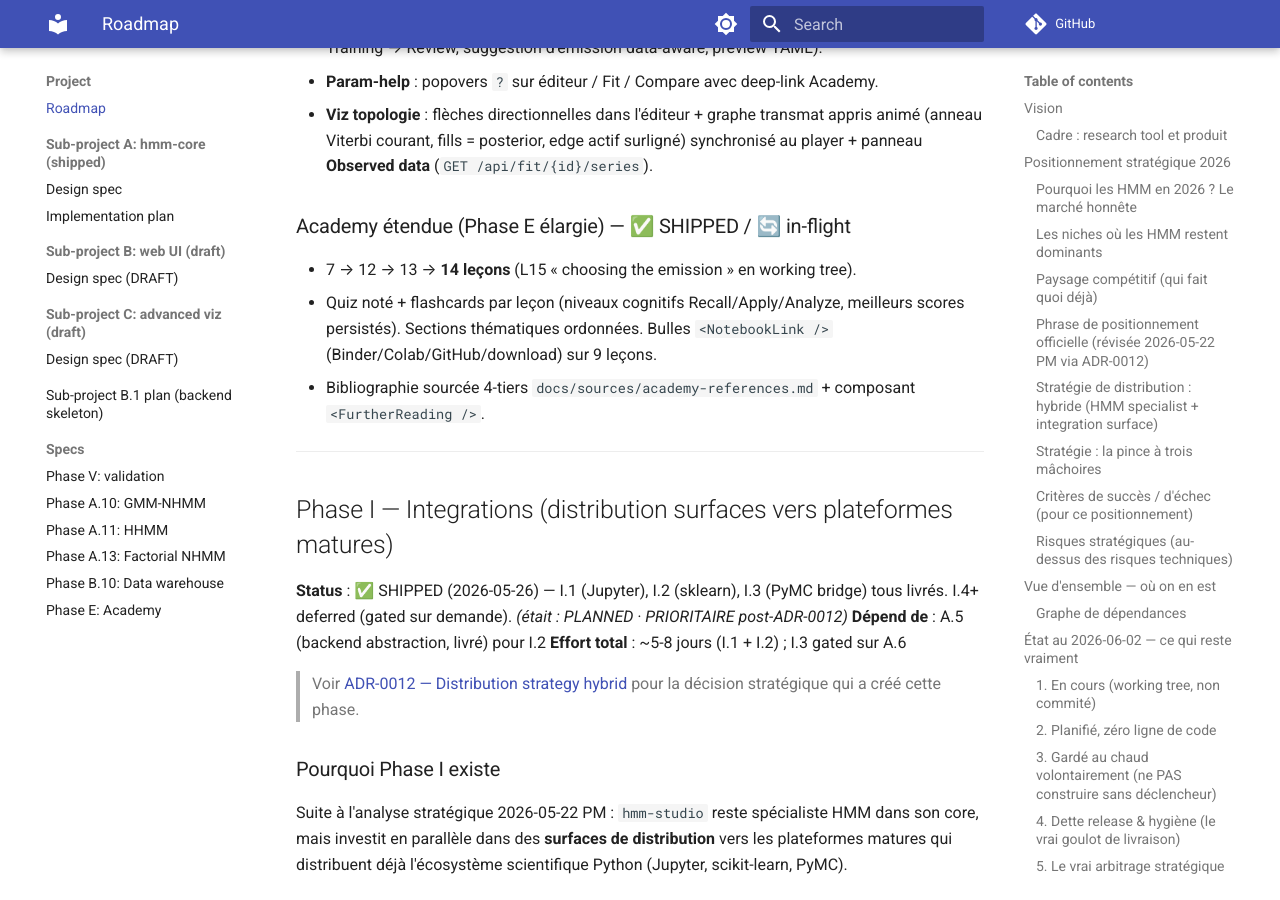
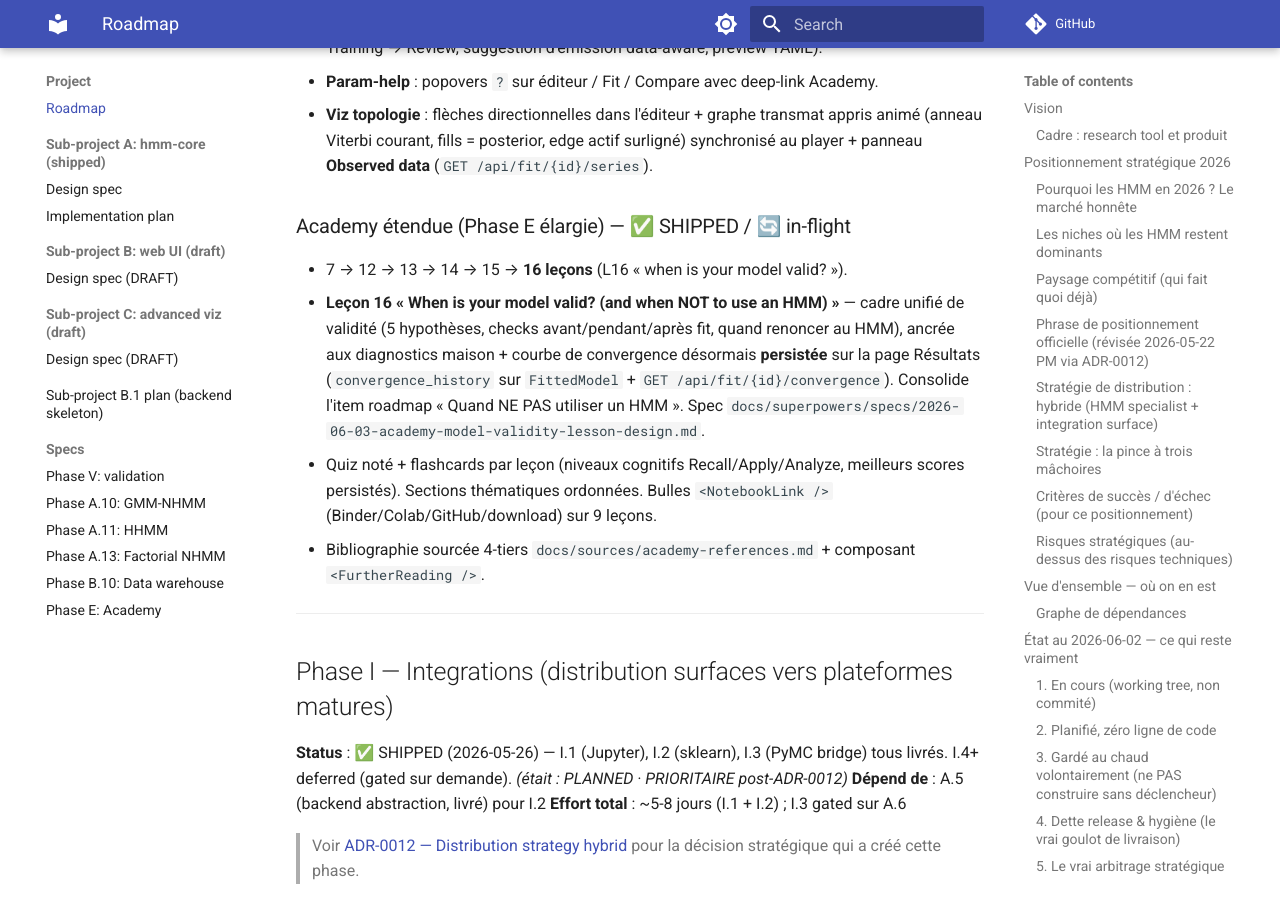
Before and after one commit to RoJLD/HMMstudio, an MkDocs documentation site: the page built from docs/roadmap.md, in a window 1280 px wide and 900 px high, scrolled down 26682 px. Built offline with MkDocs 1.6.1 and Material for MkDocs 9.7.7, drawn with Linux system fonts in a browser that asks for light colours; comment, search, counter and statistics services are not loaded; some of the changed text lies outside the part shown.

Commit message:
docs(roadmap): record lesson-16 + persisted convergence trace
Co-Authored-By: Claude Opus 4.8 <noreply@anthropic.com>

```diff
--- a/docs/roadmap.md
+++ b/docs/roadmap.md
@@ -233,8 +233,8 @@ DISTRIBUTION — Phase I
   I.4+  MLflow/VSCode/Streamlit/HF/KNIME     DEFERRED       gated sur demande externe
 
 ACADEMY (E) + VALIDATION (V)
-  E     Academy : web lessons + notebooks     SHIPPED       14 leçons + quiz/flashcards
-        + bibliographie + notebook bubbles                 + sections (L15 in-flight)
+  E     Academy : web lessons + notebooks     SHIPPED       16 leçons + quiz/flashcards
+        + bibliographie + notebook bubbles                 + sections (L16 validité)
   V     Scientific validation V.1-V.6+perf    SHIPPED       2026-05-22
 
 CROSS-CUTTING — Phase Z + D
@@ -1057,7 +1057,14 @@ frontend) + specs Playwright.
 
 ### Academy étendue (Phase E élargie) — ✅ SHIPPED / 🔄 in-flight
 
-- 7 → 12 → 13 → **14 leçons** (L15 « choosing the emission » en working tree).
+- 7 → 12 → 13 → 14 → 15 → **16 leçons** (L16 « when is your model valid? »).
+- **Leçon 16 « When is your model valid? (and when NOT to use an HMM) »** —
+  cadre unifié de validité (5 hypothèses, checks avant/pendant/après fit, quand
+  renoncer au HMM), ancrée aux diagnostics maison + courbe de convergence
+  désormais **persistée** sur la page Résultats (`convergence_history` sur
+  `FittedModel` + `GET /api/fit/{id}/convergence`). Consolide l'item roadmap
+  « Quand NE PAS utiliser un HMM ». Spec
+  `docs/superpowers/specs/2026-06-03-academy-model-validity-lesson-design.md`.
 - Quiz noté + flashcards par leçon (niveaux cognitifs Recall/Apply/Analyze,
   meilleurs scores persistés). Sections thématiques ordonnées. Bulles
   `<NotebookLink />` (Binder/Colab/GitHub/download) sur 9 leçons.
@@ -1333,6 +1340,7 @@ ce qu'est une matrice de transition. **C'est un trou d'acquisition.**
 5. **"Topologie : left-right vs ergodique"** — switcher topologie, voir l'effet
 6. **"Supervised vs Unsupervised"** — toggle labels on/off
 7. **"Quand NE PAS utiliser un HMM"** — honnêteté intellectuelle, pointer vers Transformer/SSM
+   — **consolidée dans la leçon 16** « When is your model valid? » (section 6 « when NOT to use an HMM »).
 
 La leçon 7 est **critique** — elle distingue un outil sérieux d'un outil
 commercial qui surjoue. Elle renforce le wedge en clarifiant ce qu'on
```
